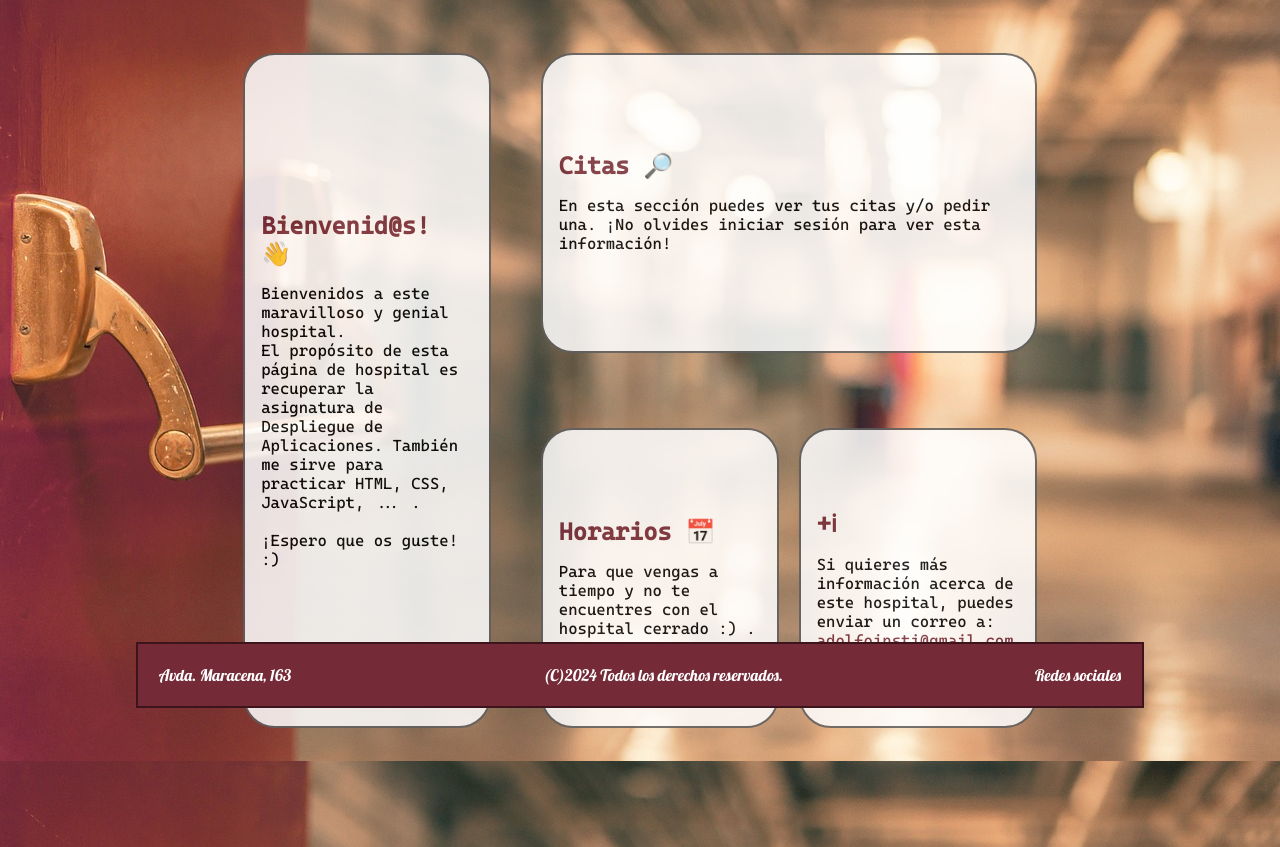
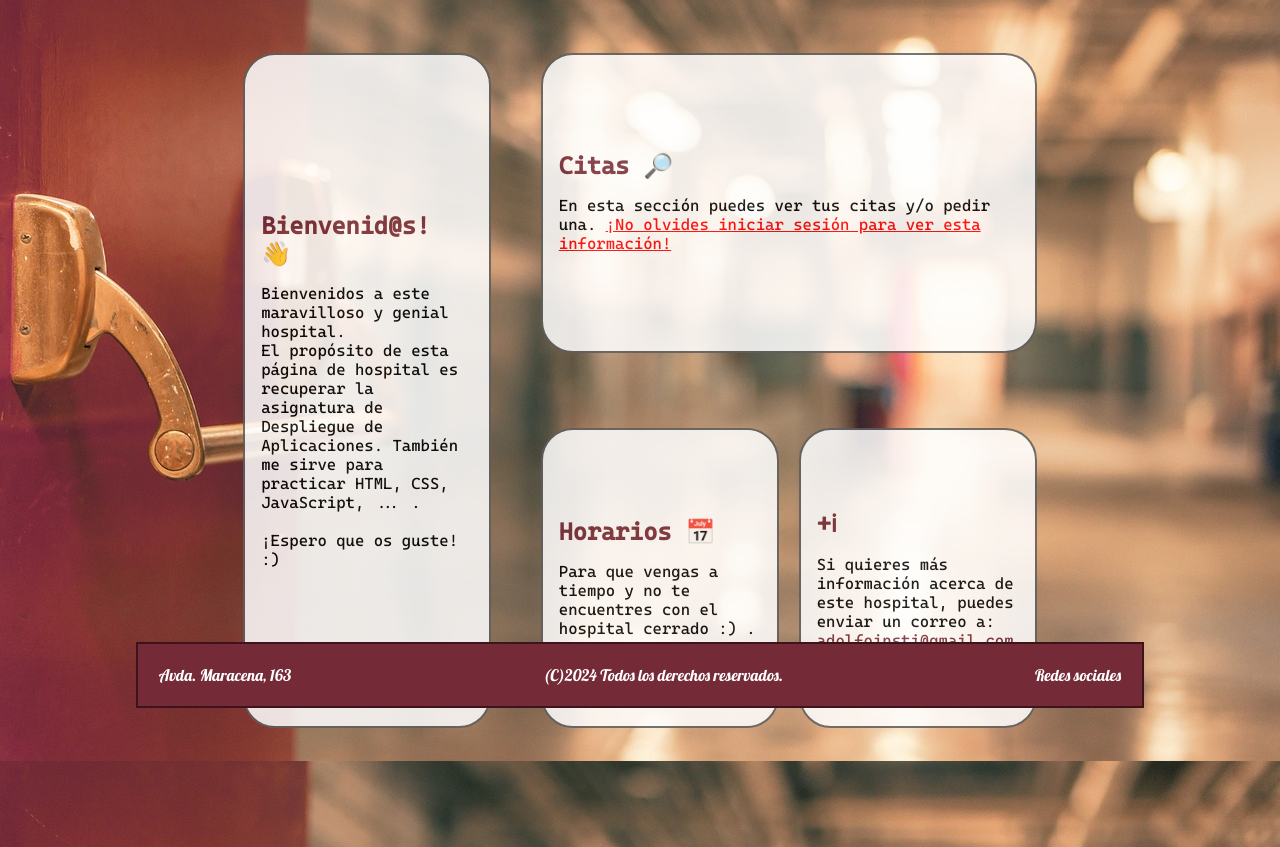
Before and after one commit to Fichis/Despliegue_Recu, a plain HTML site: page index.html in a window 1280 px wide. Shown: the part 92-939 px from the top of the page. Drawn offline with Linux system fonts and the light colour scheme; a web font is replaced by a local one.

Commit message:
Agregados estilos para span

```diff
--- a/css/reglas.css
+++ b/css/reglas.css
@@ -201,6 +201,11 @@ article p a {
     overflow-y: auto;
 }
 
+.importante {
+    color: red;
+    text-decoration: underline;
+}
+
 /*! Estilos citas !*/
 
 #citas {
--- a/index.html
+++ b/index.html
@@ -52,7 +52,7 @@
                 </article>
                 <article class="art2">
                     <h1><a href="./citas.html">Citas 🔎</a></h1>
-                    <p>En esta sección puedes ver tus citas y/o pedir una. <span>¡No olvides iniciar sesión para ver esta información!</span></p>
+                    <p>En esta sección puedes ver tus citas y/o pedir una. <span class="importante">¡No olvides iniciar sesión para ver esta información!</span></p>
                 </article>
                 <article class="art3">
                     <h1><a href="./horarios.html">Horarios 📅</a></h1>
```
